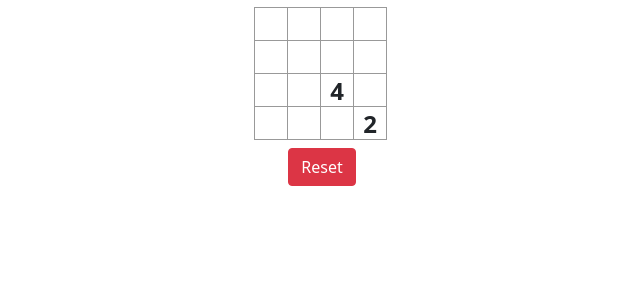
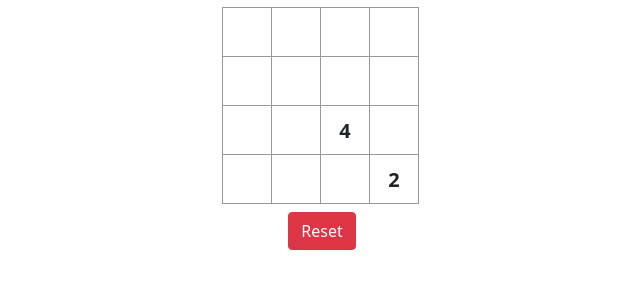
Before and after one commit to danicastojanovic/2048, a website with bundled scripts: page index.html in a window 1280 px wide. Shown: the whole page, without its empty margins (318-958 px from the left). Built offline with nearby package versions, Linux system fonts and the light colour scheme.

Commit message:
style changes

```diff
--- a/index.html
+++ b/index.html
@@ -8,7 +8,7 @@
         <title>2048</title>
     </head>
     <body>
-        <div class="container mx-auto my-2 text-center" style="width: 136px;">
+        <div class="container mx-auto my-2 text-center" style="width: 200px;">
             <div id="board">
                 <div class="row">
                     <div class="square" id="00"></div>
--- a/style.css
+++ b/style.css
@@ -8,15 +8,15 @@
   background: #fff;
   border: 1px solid #999;
   float: left;
-  font-size: 24px;
+  font-size: 20px;
   font-weight: bold;
-  line-height: 34px;
-  height: 34px;
+  line-height: 50px;
+  height: 50px;
   margin-right: -1px;
   margin-top: -1px;
   padding: 0;
   text-align: center;
-  width: 34px;
+  width: 50px;
 }
 
 div.board {
```
